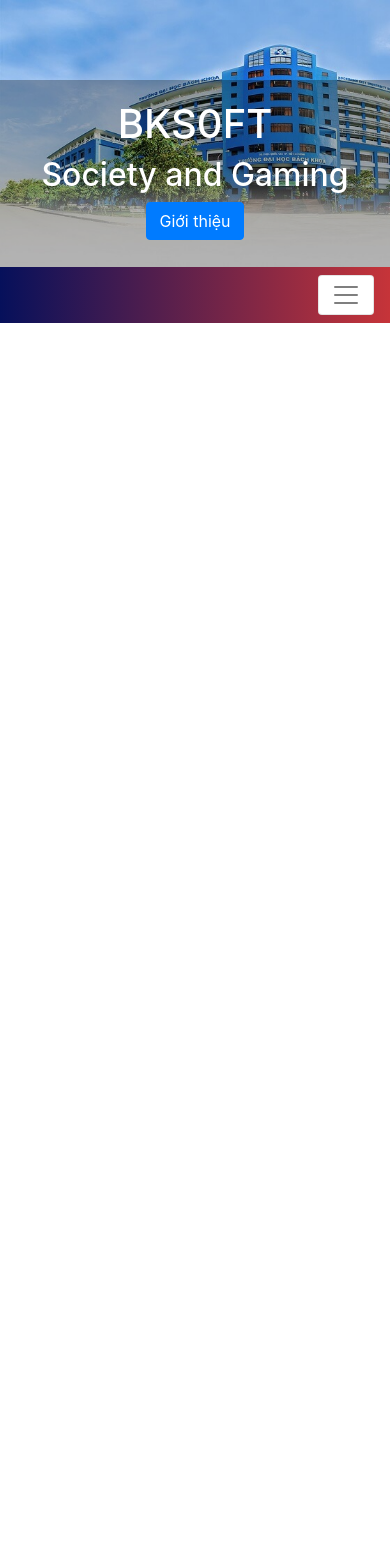
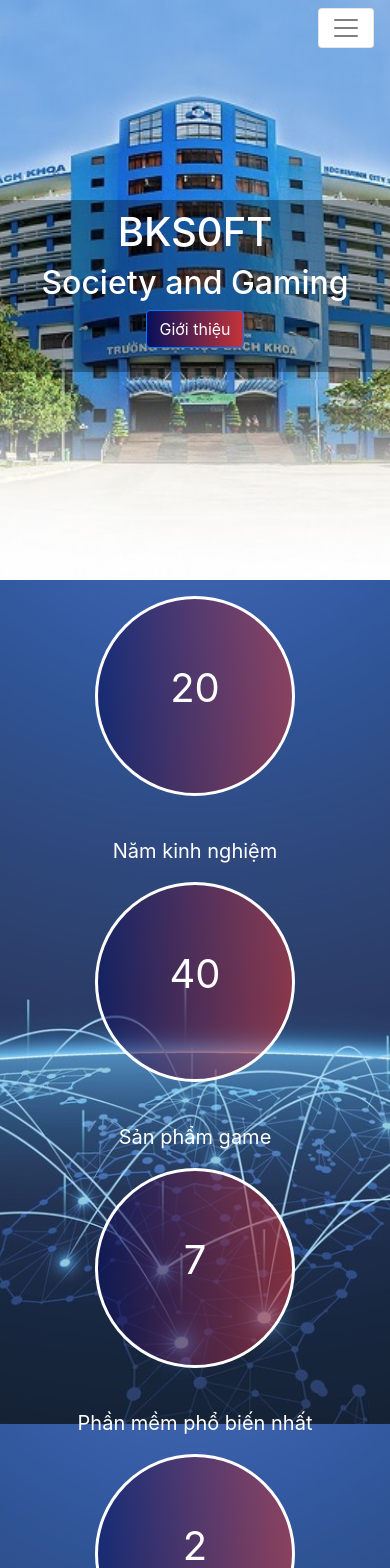
Before and after one commit to phqlong/BKSOFT-Website, a React (Create React App) app: page /home in a window 390 px wide. Shown: the top 1568 px of the page. Before the commit the page ends 844 px from the top, so only its background shows below. Built offline with nearby package versions, Linux system fonts and the light colour scheme.

Commit message:
fix homepage

```diff
--- a/src/App.js
+++ b/src/App.js
@@ -35,10 +35,6 @@
             <Header />
 
             <Switch>
-              <Route exact path="/" component={Home} />
-
-              <Route path="/home" component={Home} />
-
               <Route path="/introduction" component={Introduction} />
 
               <Route path="/game" component={Game} />
--- a/src/components/Header/Header.js
+++ b/src/components/Header/Header.js
@@ -15,36 +15,39 @@
     stickHeader = () => {
         const navbar = document.getElementsByClassName("navbar")[0];
         window.onscroll = () => {
-            if(document.body.scrollTop > 20 ||  document.documentElement.scrollTop > 20){
+            if (window.location.pathname != "/home") {
+
+                if (document.body.scrollTop > 20 || document.documentElement.scrollTop > 20) {
                     navbar.style.position = "fixed";
                     navbar.style.zIndex = "2";
                     navbar.style.width = "100%";
                     navbar.style.background = "rgba(0,0,0,0.6)";
                 }
-            else{
+                else {
                     navbar.style.position = "relative";
                     navbar.style.background = "linear-gradient(to left, #c63439, #06105b)";
                 }
             }
+        }
     };
-    activeDropdown =() =>{
-        window.onload = () => {
-        var navDropdown = document.getElementsByClassName("nav-dropdown");
-        for(let nD of navDropdown){
-            let navItem = nD.getElementsByClassName("nav-link");
-            for(let nI of navItem){
-                if(nI.classList.contains("nav-link-active")){
-                    nD.classList.add("nav-link-active");
-                }
-                break;
-            }
-        }
-    }
+    // activeDropdown =() =>{
+    //     window.onload = () => {
+    //     var navDropdown = document.getElementsByClassName("nav-dropdown");
+    //     for(let nD of navDropdown){
+    //         let navItem = nD.getElementsByClassName("nav-link");
+    //         for(let nI of navItem){
+    //             if(nI.classList.contains("nav-link-active")){
+    //                 nD.classList.add("nav-link-active");
+    //             }
+    //             break;
+    //         }
+    //     }
+    // }
 
-    }
+    // }
     componentDidMount(){
         this.stickHeader();
-        this.activeDropdown();
+        // this.activeDropdown();
     }
     render(){
         return (
--- a/src/components/Header/Header.scss
+++ b/src/components/Header/Header.scss
@@ -1,5 +1,5 @@
 .navbar {
-    background: linear-gradient(to left, #c63439, #06105b); /* W3C, IE 10+/ Edge, Firefox 16+, Chrome 26+, Opera 12+, Safari 7+ */
+    background: linear-gradient(to left, rgb(198, 52, 57), rgb(6, 16, 91)); /* W3C, IE 10+/ Edge, Firefox 16+, Chrome 26+, Opera 12+, Safari 7+ */
     /* background-image: url("../../assets/img/header-bg.png"); */
 }
 .nav-link{
--- a/src/views/Home/Home.js
+++ b/src/views/Home/Home.js
@@ -1,5 +1,6 @@
 import { useState , Component} from "react";
 import Header from "../../components/Header/Header";
+import {Row, Col} from 'react-bootstrap';
 import { Link, Redirect, useHistory } from "react-router-dom";
 import {
     Jumbotron,
@@ -54,6 +55,7 @@
     render() {
         return (
             <section id="home">
+                <Header />
                 <Jumbotron id="home-title">
                     <div id="home-title-content">
                         <h1>BKS0FT</h1>
@@ -65,7 +67,34 @@
                         </p>
                     </div>
                 </Jumbotron>
-                <Header />
+
+                <div id="home-stats">
+                        <div className="stat">
+                            <div className="circle">
+                                <p className="number">20</p>
+                            </div>
+                            <p className="stat-description">Năm kinh nghiệm</p>
+                        </div>
+                        <div className="stat">
+                            <div className="circle">
+                                <p className="number">40</p>
+                            </div>
+                            <p className="stat-description">Sản phẩm game</p>
+                        </div>
+                        <div className="stat">
+                            <div className="circle">
+                                <p className="number">7</p>
+                            </div>
+                            <p className="stat-description">Phần mềm phổ biến nhất</p>
+                        </div>
+                        <div className="stat">
+                            <div className="circle">
+                                <p className="number">2</p>
+                            </div>
+                            <p className="stat-description">Nhóm sản phẩm chủ lực</p>
+                        </div>
+                </div>
+
             </section>
         );
     }
--- a/src/views/Home/Home.scss
+++ b/src/views/Home/Home.scss
@@ -1,4 +1,8 @@
 #home{
+    h1, h2{
+        color: white;
+    }
+
     #header{
         position: absolute;
         top: 0;
@@ -19,29 +23,70 @@
             }
 
         }
-
     }
     &-title{
         margin-bottom: 0;
         border-radius: 0;
-        padding-top: 5rem;
+        display: flex;
+
+        align-items: center;
+        padding: 200px 0;
         padding-left: 0;
         padding-right: 0;
         background: url('../../assets/img/home.jpg');
         background-size: cover;
+        background-position: center;
         width: 100%;
-        height: 0;
-        padding-bottom: 48%;
         &-content{
+            width: 100%;
             background:  rgba(0, 0, 0, 0.3);
-            padding: 20px 0;
-            margin-bottom: 20px;
+            padding: 2vw 0;
+            margin-bottom: 2vw;
+            button{
+                background: linear-gradient(to left, rgb(198, 52, 57), rgb(6, 16, 91));
+            }
+
         }
     }
+    &-stats{
+        padding-top: 16px;
+        background: url('../../assets/img/home-stat.jpeg');
+        background-position: center;
+        display: flex;
+        justify-content: space-around;
+        flex-flow: row wrap;
+        background-size: cover;
 
-    h1, h2{
-        color: white;
+        background-attachment: fixed;
+        background-repeat: no-repeat;
+            .stat{
+                flex: 0 0 25%;
+                .circle{
+                    margin: 0 auto 40px;
+                    width: 200px;
+                    height: 200px;
+                    border: solid;
+                    border-color: white;
+                    border-radius: 50%;
+                    display: flex;
+                    align-items: center;
+                    justify-content: center;
+                    background: linear-gradient(to left, rgba(198, 52, 57, 0.6), rgba(6, 16, 91, 0.6));
+                    p{
+                        font-size: 40px;
+                        color: white;
+                    }
+                }
+                .stat-description{
+                    padding: 0 20px;
+                    font-size: 20px;
+                    color: white;
+                }
+            }
     }
+
+
+
     @media only screen and (max-width: 991px){
         #header{
             background: none;
@@ -55,5 +100,17 @@
                 color: black !important;
             }
         }
+        &-stats{
+            .stat{
+                flex: 0 0 50%;
+            }
+        }
+    }
+    @media only screen and (max-width: 576px){
+        &-stats{
+            .stat{
+                flex: 0 0 100%;
+            }
+        }
     }
 }
--- a/src/views/Introduction/Introduction.css
+++ b/src/views/Introduction/Introduction.css
@@ -3,11 +3,12 @@
 }
 
 .s-aboutus {
-    margin-top: 1rem;
-    background-color:#2c3e50;
-    color: whitesmoke;
+    color: black;
 }
 
+#s-aboutus-banner{
+    width: 100%;
+}
 .s-aboutus hr {
     border-top: 2px solid rgba(240, 238, 243, 0.3);
     width: 90%;
--- a/src/views/Introduction/Introduction.js
+++ b/src/views/Introduction/Introduction.js
@@ -5,7 +5,7 @@
 
 import 'bootstrap/dist/css/bootstrap.min.css';
 import { Nav, Navbar, NavDropdown, FormControl, Button, Carousel, Jumbotron, Card } from 'react-bootstrap';
-
+import Banner from "../../components/Banner";
 import intro1 from "../../assets/img/intro1.jpg"
 import intro2 from "../../assets/img/intro2.png"
 import intro3 from "../../assets/img/intro3.jpg"
@@ -17,11 +17,13 @@
 
 const Introduction = () => {
     return (
-        <Container>
             <section class="s-aboutus">
-                <h1>Chúng tôi là BKSoft</h1>
-                <hr></hr>
-                <p>Thành lập ngày 6/9/2000, BKSoft hiện là một trong những công ty internet và dịch vụ công nghệ lớn nhất Việt Nam.</p>
+                <Banner
+                    id="s-aboutus-banner"
+                    title="</>Chúng tôi là BKSoft"
+                    content="Thành lập ngày 6/9/2000, BKSoft hiện là một trong những công ty internet và dịch vụ công nghệ lớn nhất Việt Nam."
+                />
+                <Container id="s-aboutus-content">
                 <Carousel>
                     <Carousel.Item>
                         <img
@@ -56,8 +58,6 @@
                     </Carousel.Item>
 
                 </Carousel>
-            </section>
-
                 <section class="s-products">
                     <Jumbotron>
                         <h1>Sản phẩm</h1>
@@ -103,7 +103,10 @@
                     </Jumbotron>
 
                 </section>
+
                 </Container>
+
+            </section>
 
     )
 }
```
Also changed, not shown: src/assets/img/home-stat.jpeg (added), src/assets/img/home-stat.jpg (added). Lines whose indentation alone changed are shown as unchanged.
